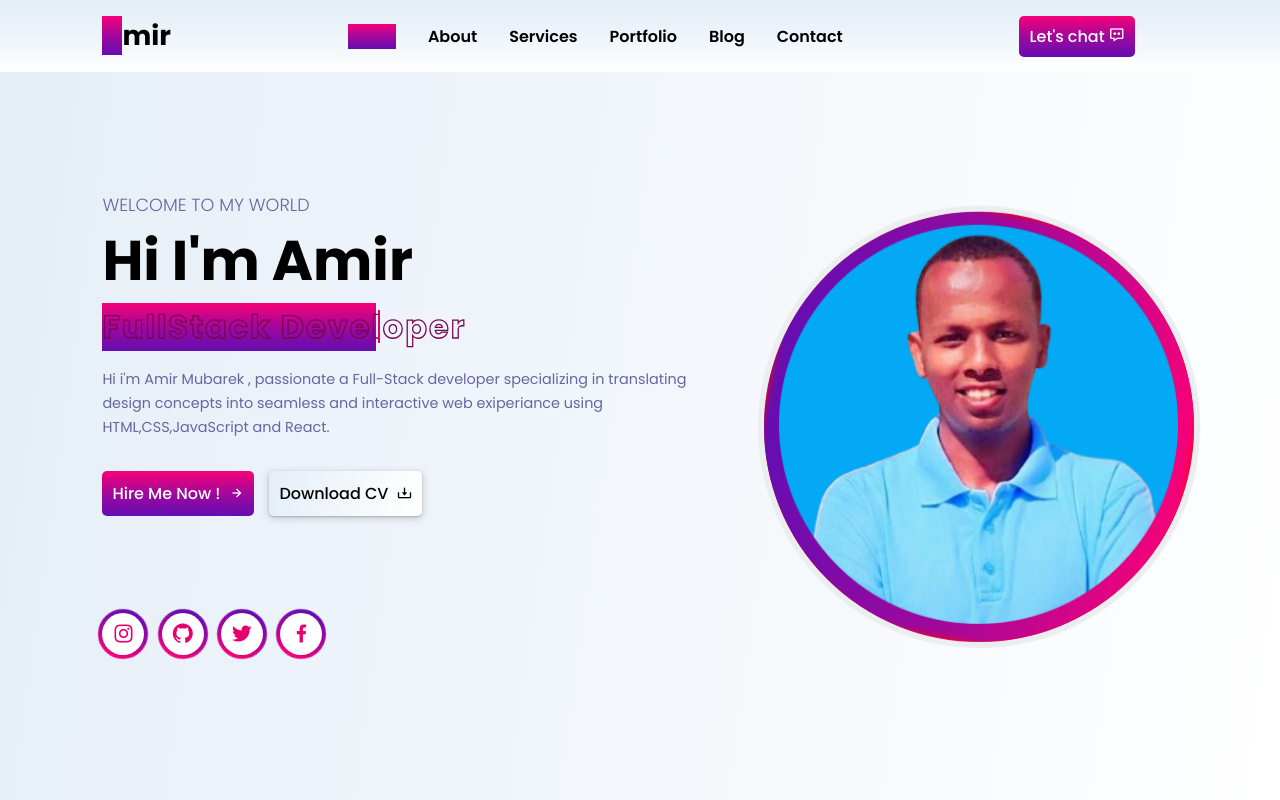
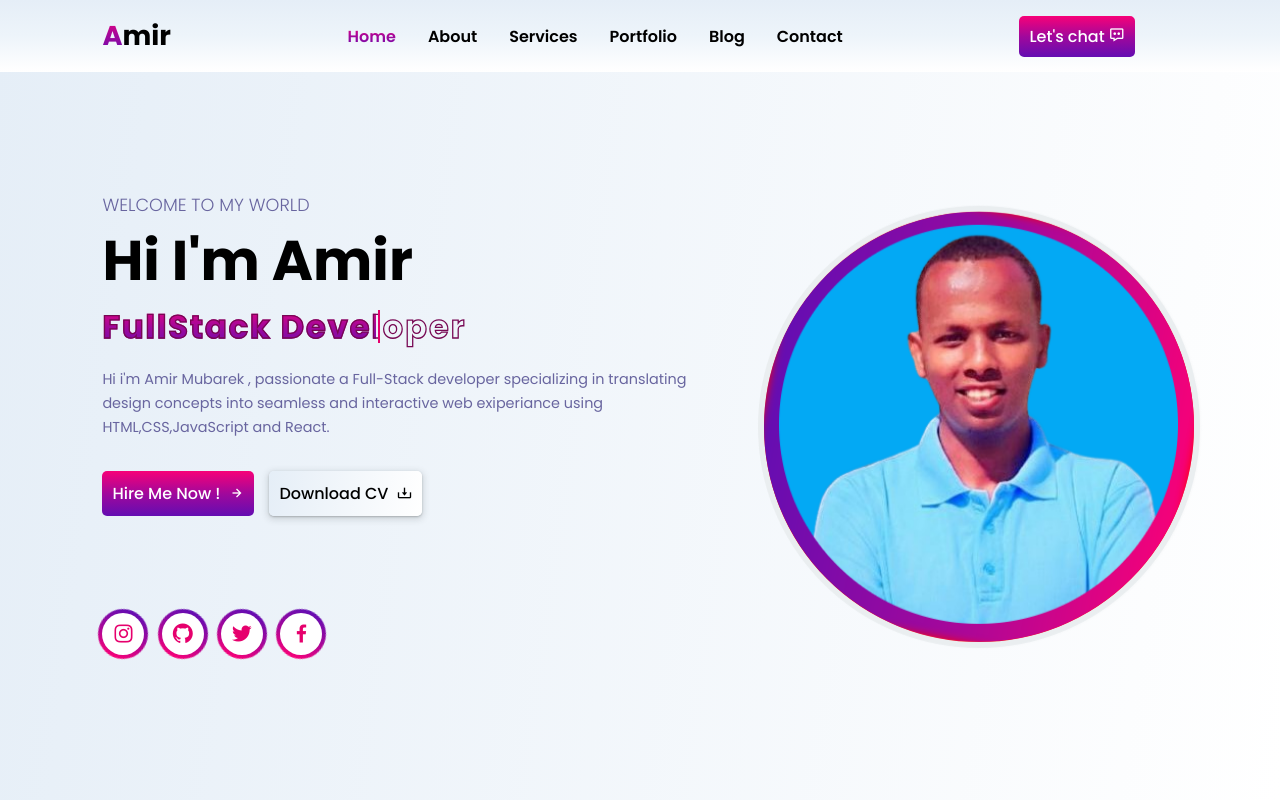
Before and after one commit to amirmub/my-portfolio, a plain HTML site: page index.html in a window 1280 px wide. Shown: the top 800 px of the page. Drawn offline with nearby package versions, Linux system fonts and the light colour scheme.

Commit message:
i fix error some line of code

```diff
--- a/style.css
+++ b/style.css
@@ -52,6 +52,7 @@ header .logo{
 
 span{
     background: var(--gradient-color-bg);
+    -webkit-background-clip: text;
     color: transparent;
 }
 
@@ -70,6 +71,7 @@ ul.navlist{
 
 .navlist li a:hover,.navlist li a.active{
     background: var(--gradient-color-bg);
+    -webkit-background-clip: text;
     color: transparent;
 }
 
@@ -173,6 +175,7 @@ section{
     -webkit-text-stroke: 0.1vw #770753;
     background: var(--gradient-color-bg);
     background-repeat: no-repeat;
+    -webkit-background-clip: text;
     background-position: 0 0;
     transition: .6s;
     letter-spacing: 2px;
```
